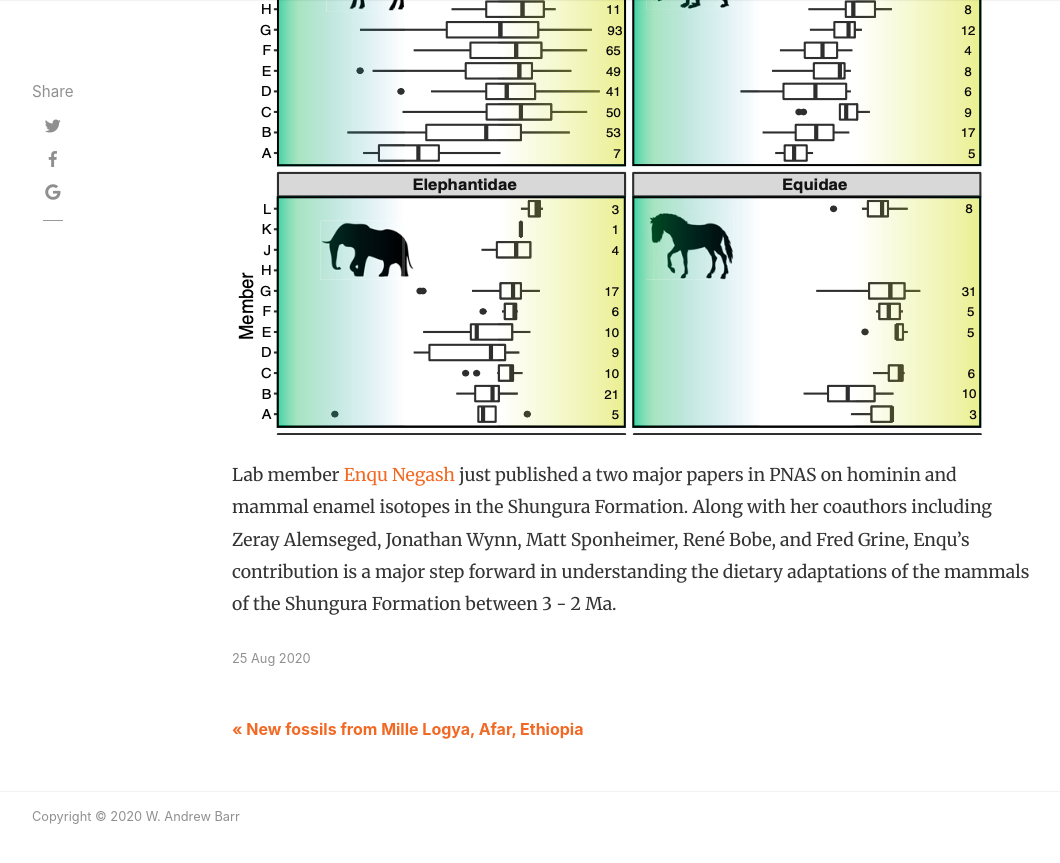
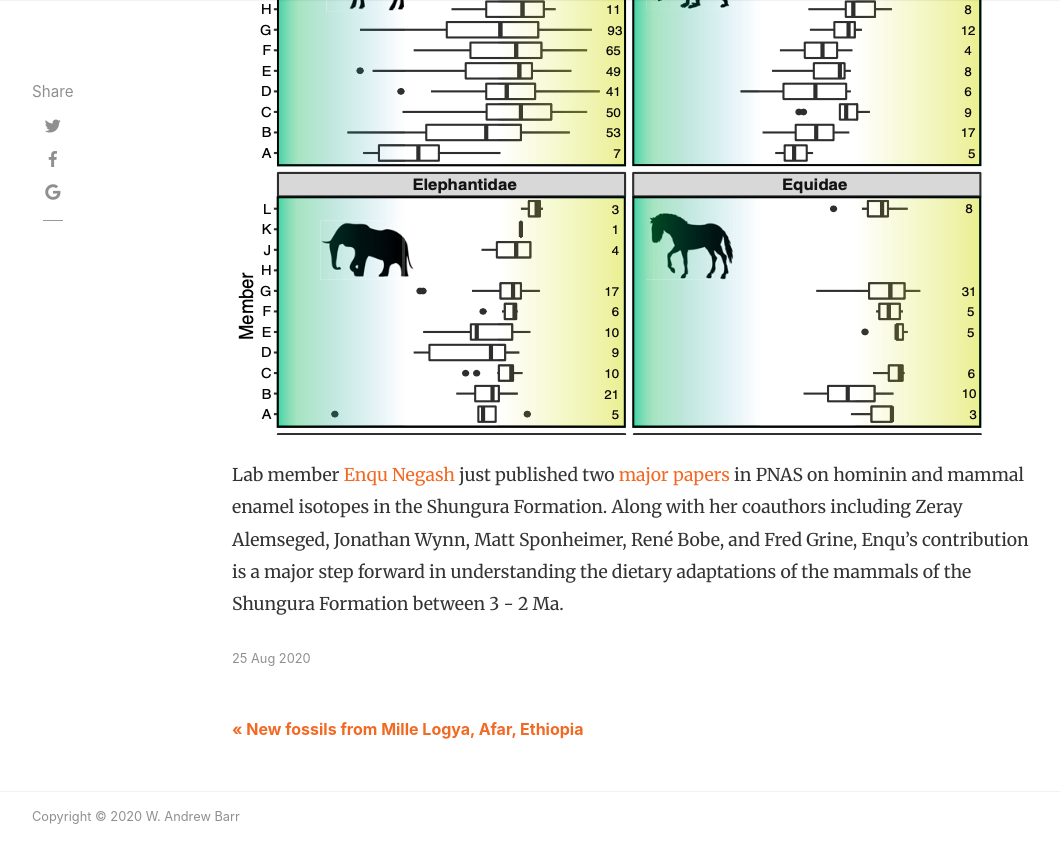
Before and after one commit to wabarr/PAPER, a Jekyll site: the page built from _posts/2020-08-25-dietary-trends-in-herbivores-from-the-shungura-formation-southwestern-ethiopia.md, in a window 1280 px wide and 900 px high, scrolled down 536 px. Shown: the top 863 px of the window, without its empty margins (53-1113 px from the left). Built offline with Jekyll 4.4.1, drawn with Linux system fonts in a browser that asks for light colours; nearby versions of some CDN libraries; comment, search, counter and statistics services are not loaded; part of the change alters nothing that is shown.

```diff
--- a/_posts/2020-08-25-dietary-trends-in-herbivores-from-the-shungura-formation-southwestern-ethiopia.md
+++ b/_posts/2020-08-25-dietary-trends-in-herbivores-from-the-shungura-formation-southwestern-ethiopia.md
@@ -7,4 +7,4 @@ date: 2020-08-25 04:00:00 +0000
 image: assets/images/screen-shot-2020-08-25-at-3-21-44-pm.png
 
 ---
-Lab member[ Enqu Negash](https://www.pnas.org/content/early/2020/08/19/2006982117) just published a two major papers in PNAS on hominin and mammal enamel isotopes in the Shungura Formation.  Along with her coauthors including Zeray Alemseged, Jonathan Wynn, Matt Sponheimer, René Bobe, and Fred Grine, Enqu's contribution is a major step forward in understanding the dietary adaptations of the mammals of the Shungura Formation between 3 - 2 Ma.
+Lab member[ Enqu Negash](https://paper.wabarr.com/post-docs/) just published two [major](https://www.pnas.org/content/early/2020/08/19/2006982117) [papers](https://www.pnas.org/content/early/2020/08/19/2006221117) in PNAS on hominin and mammal enamel isotopes in the Shungura Formation.  Along with her coauthors including Zeray Alemseged, Jonathan Wynn, Matt Sponheimer, René Bobe, and Fred Grine, Enqu's contribution is a major step forward in understanding the dietary adaptations of the mammals of the Shungura Formation between 3 - 2 Ma.
```
